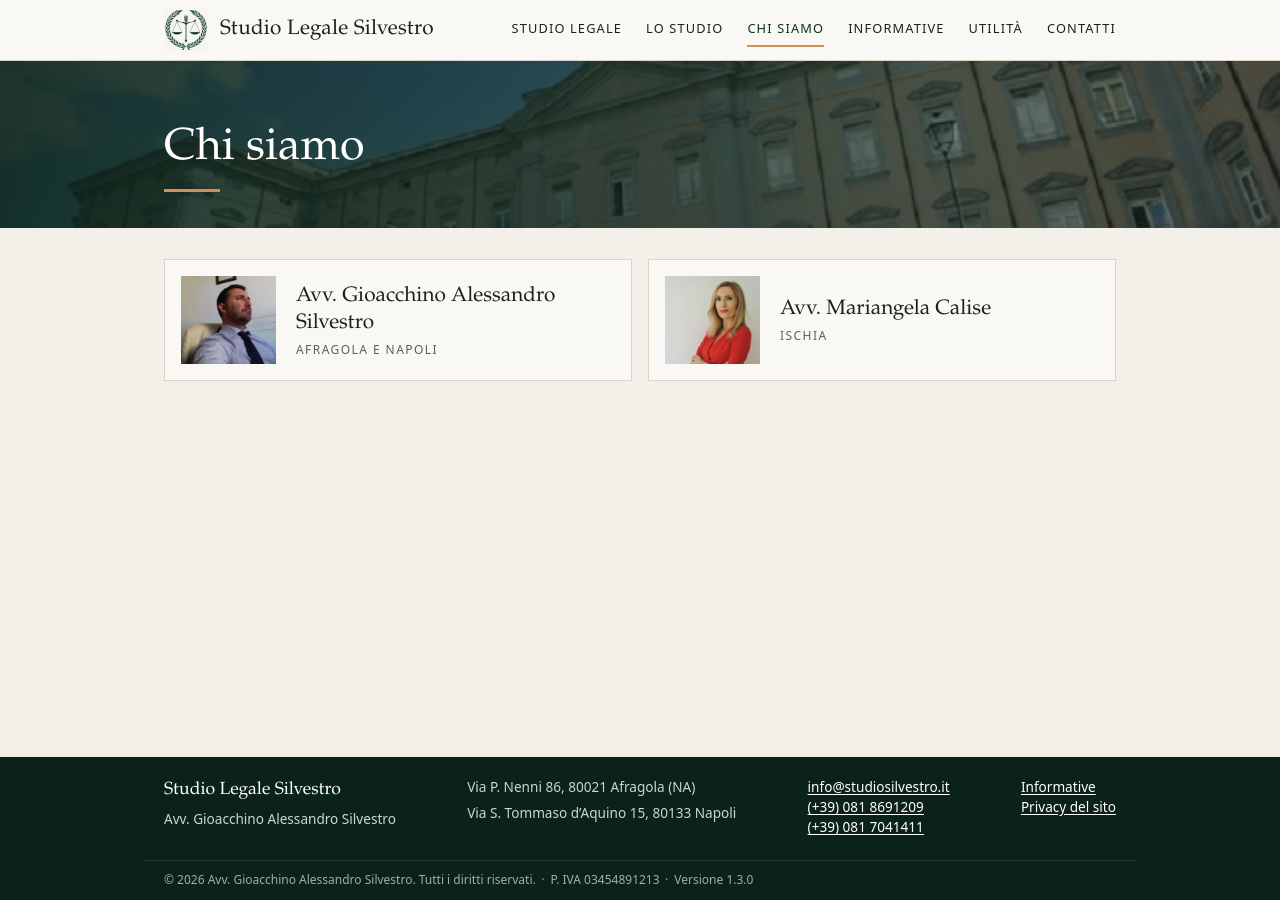
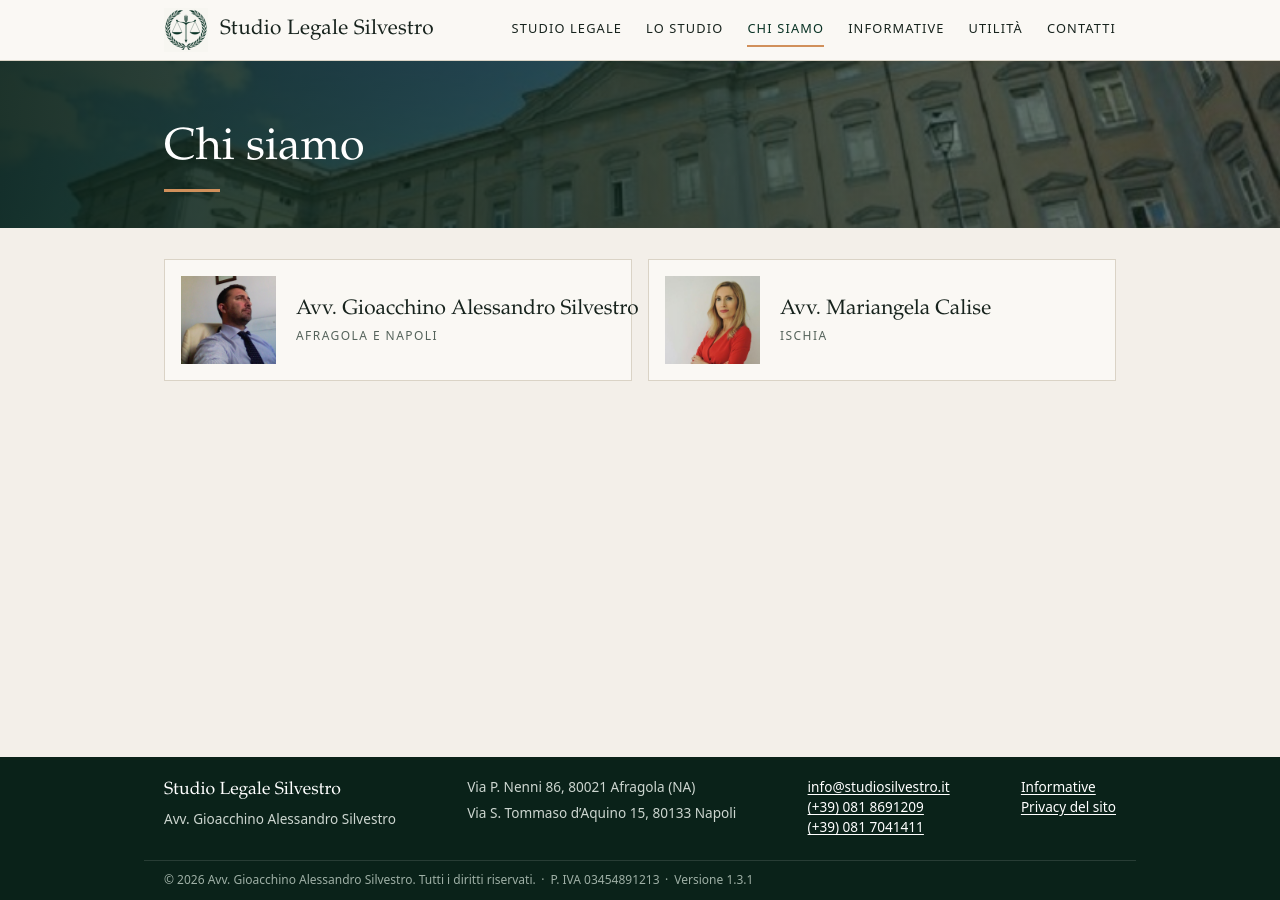
Before and after one commit to giasone70/studio-legale, a Jekyll site: the page built from pagine/chi-siamo.html, in a window 1280 px wide. Built offline with Jekyll 4.4.1, drawn with Linux system fonts in a browser that asks for light colours.

Commit message:
Versione 1.3.1: nome dei professionisti su una sola riga nelle schede di Chi siamo
Co-Authored-By: Claude Opus 5.5 <noreply@anthropic.com>
Claude-Session: https://claude.ai/code/session_01V4bXXCJnw4L8xuCbcrYY3K

```diff
--- a/_data/versioni.yml
+++ b/_data/versioni.yml
@@ -4,4 +4,4 @@
 # Ogni applicazione in utilita/ ha il proprio numero scritto nel suo file
 # (per il calcolatore: costante VERSIONE in utilita/calcolo-termini-penali/index.html).
 
-sito: 1.3.0
+sito: 1.3.1
--- a/assets/css/stile.css
+++ b/assets/css/stile.css
@@ -293,7 +293,7 @@ a:focus-visible, button:focus-visible {
   margin: 0;
   padding: 0;
   display: grid;
-  grid-template-columns: repeat(auto-fill, minmax(21rem, 1fr));
+  grid-template-columns: repeat(auto-fill, minmax(min(100%, 26rem), 1fr));
   gap: 1rem;
 }
 .pagina-corpo > .profili { max-width: none; }
@@ -312,7 +312,11 @@ a:focus-visible, button:focus-visible {
   line-height: 1.3;
 }
 .profilo img { width: 95px; height: 88px; object-fit: cover; object-position: center 20%; flex: none; }
-.profilo-nome { display: block; }
+.profilo-nome { display: block; white-space: nowrap; }
+/* Schermi stretti: fotografia sopra il nome, così il nome resta su una riga */
+@media (max-width: 30rem) {
+  .profilo { flex-direction: column; align-items: flex-start; gap: 0.8rem; padding: 1rem; font-size: 1.15rem; }
+}
 .profilo-sede {
   display: block;
   margin-top: 0.3rem;
```
